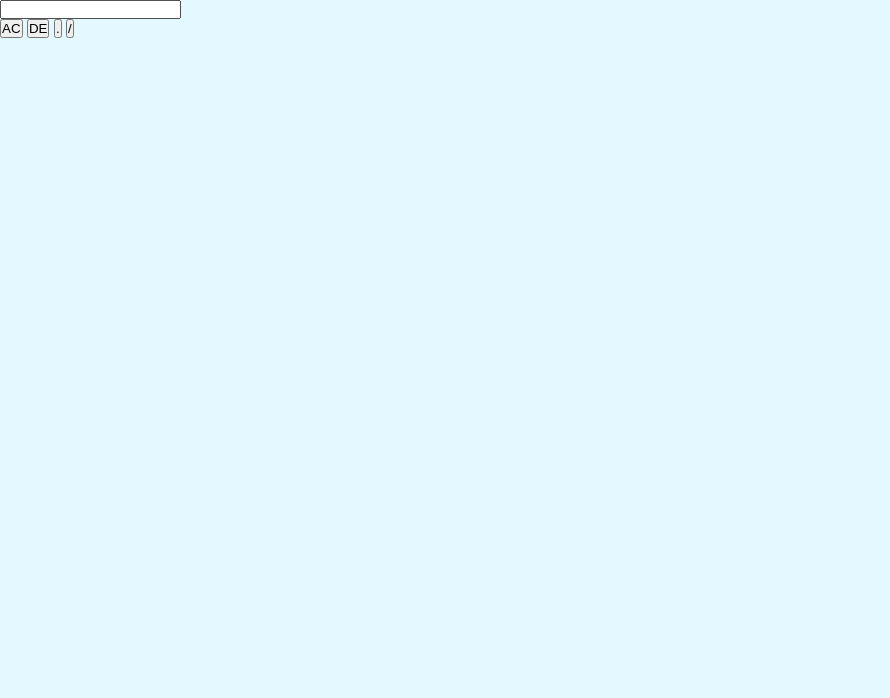
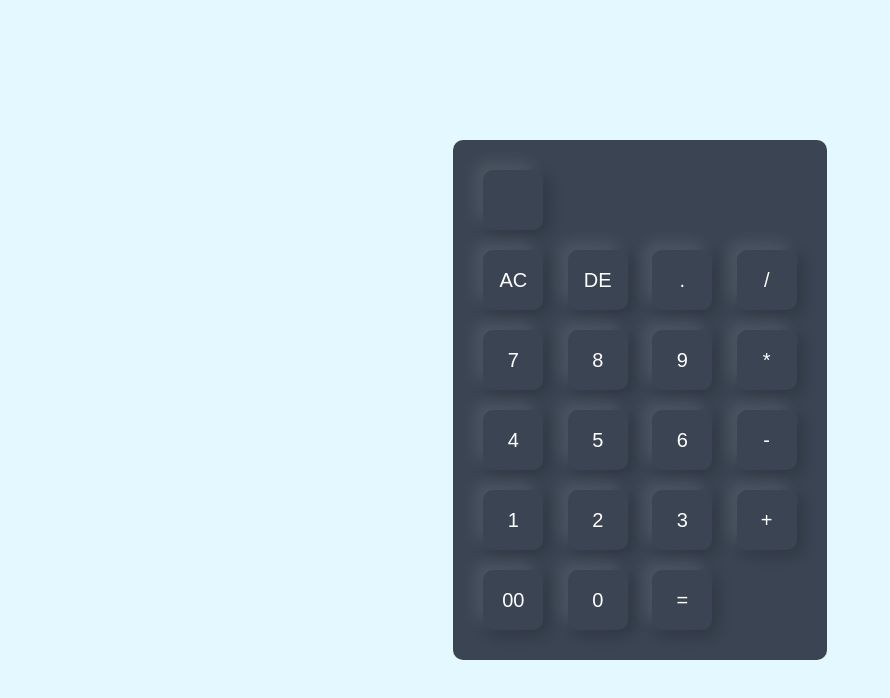
Before and after one commit to denyskh4991/JavaScript-Calculator, a plain HTML site: page index.html in a window 1280 px wide. Shown: the whole page, without its empty margins (0-890 px from the left). Drawn offline with Linux system fonts and the light colour scheme.

Commit message:
Adding other buttons and styling them

```diff
--- a/index.html
+++ b/index.html
@@ -21,6 +21,29 @@
                 <input type="button" value=".">
                 <input type="button" value="/">
             </div>
+            <div>
+                <input type="button" value="7">
+                <input type="button" value="8">
+                <input type="button" value="9">
+                <input type="button" value="*">
+            </div>
+            <div>
+                <input type="button" value="4">
+                <input type="button" value="5">
+                <input type="button" value="6">
+                <input type="button" value="-">
+            </div>
+            <div>
+                <input type="button" value="1">
+                <input type="button" value="2">
+                <input type="button" value="3">
+                <input type="button" value="+">
+            </div>
+            <div>
+                <input type="button" value="00">
+                <input type="button" value="0">
+                <input type="button" value="=">
+            </div>
         </form>
     </div>
 </div>
--- a/styles.css
+++ b/styles.css
@@ -9,4 +9,27 @@
     width: 100%;
     height: 100vh;
     background: #e3f9ff;
+    display: flex;
+    align-items: center;
+    justify-content: center;
 }
+
+.calculator {
+    background: #3a4452;
+    padding: 20px;
+    border-radius: 10px;
+}
+
+.calculator form input {
+    border: 0;
+    outline: 0;
+    width: 60px;
+    height: 60px;
+    border-radius: 10px;
+    box-shadow: -8px -8px 15px rgba(255, 255, 255, 0.1), 5px 5px 15px rgba(0, 0, 0, 0.2);
+    background: transparent;
+    font-size: 20px;
+    color: #fff;
+    cursor: pointer;
+    margin: 10px;
+}
```
